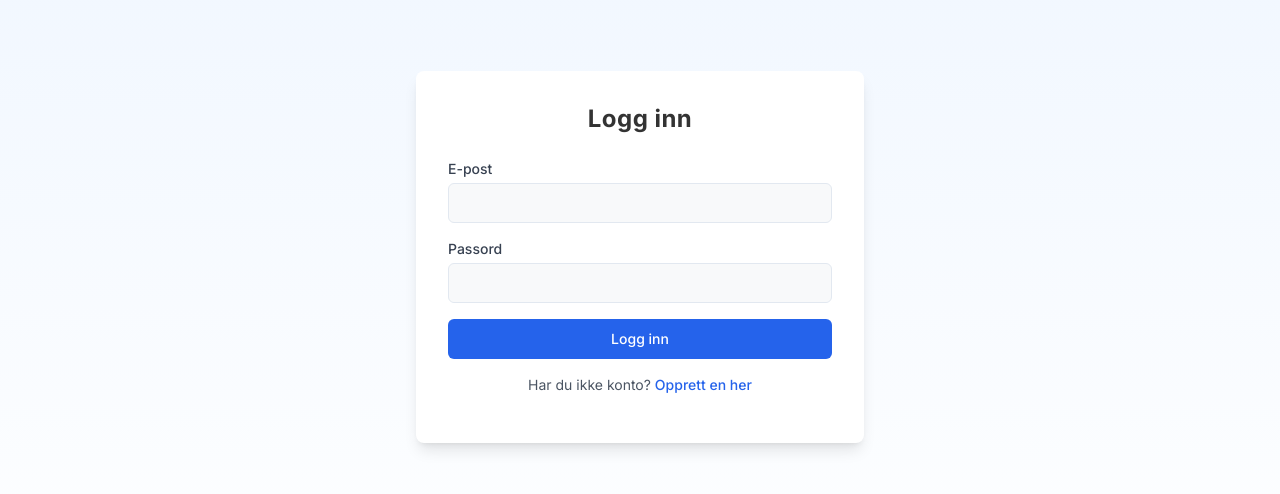
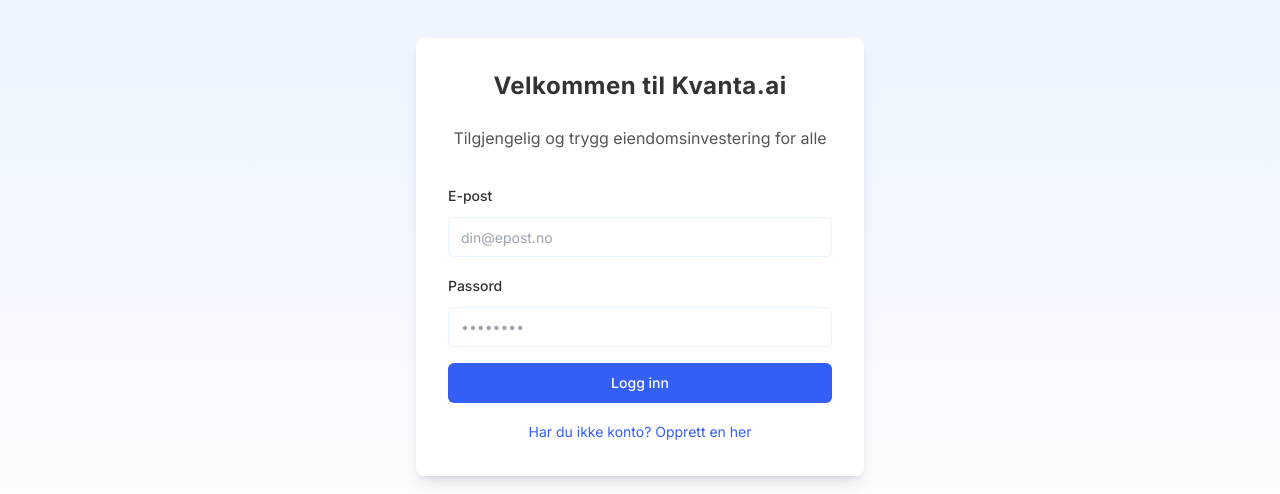
Before and after one commit to TheOctagonAS/kvanta-venture-hub, a React (Vite) app: page /login in a window 1280 px wide. Shown: the part 207-701 px from the top of the page. Built offline with nearby package versions, Linux system fonts and the light colour scheme; no server answers.

Commit message:
Update login page design
Updated the login page to align with the brand identity, enhancing the overall visual consistency and user experience.
[skip gpt_engineer]

```diff
--- a/src/components/LoginForm.tsx
+++ b/src/components/LoginForm.tsx
@@ -64,16 +64,9 @@ const LoginForm = () => {
   };
 
   return (
-    <Card>
-      <CardHeader>
-        <CardTitle className="text-2xl font-bold text-center">
-          Logg inn
-        </CardTitle>
-      </CardHeader>
-      <CardContent>
     <form onSubmit={handleLogin} className="space-y-4">
       <div className="space-y-2">
-            <label htmlFor="email" className="text-sm font-medium">
+        <label htmlFor="email" className="text-sm font-medium text-nordic-charcoal">
           E-post
         </label>
         <Input
@@ -84,10 +77,11 @@ const LoginForm = () => {
           required
           placeholder="din@epost.no"
           disabled={isLoading}
+          className="w-full bg-white border-nordic-softblue focus:border-nordic-blue transition-colors"
         />
       </div>
       <div className="space-y-2">
-            <label htmlFor="password" className="text-sm font-medium">
+        <label htmlFor="password" className="text-sm font-medium text-nordic-charcoal">
           Passord
         </label>
         <Input
@@ -98,23 +92,25 @@ const LoginForm = () => {
           required
           placeholder="••••••••"
           disabled={isLoading}
+          className="w-full bg-white border-nordic-softblue focus:border-nordic-blue transition-colors"
         />
       </div>
       <Button
         type="submit"
-            className="w-full"
+        className="w-full bg-nordic-blue hover:bg-nordic-blue/90 text-white font-medium transition-all duration-200"
         disabled={isLoading}
       >
         {isLoading ? "Logger inn..." : "Logg inn"}
       </Button>
-          <div className="text-center mt-4">
-            <Link to="/register" className="text-sm text-blue-600 hover:text-blue-800">
+      <div className="text-center mt-6">
+        <Link
+          to="/register"
+          className="text-sm text-nordic-blue hover:text-nordic-blue/90 transition-colors"
+        >
           Har du ikke konto? Opprett en her
         </Link>
       </div>
     </form>
-      </CardContent>
-    </Card>
   );
 };
 
--- a/src/pages/Login.tsx
+++ b/src/pages/Login.tsx
@@ -1,30 +1,9 @@
-import { useState } from "react";
-import { useNavigate } from "react-router-dom";
 import { motion } from "framer-motion";
-import { useAuth } from "../contexts/AuthContext";
-import { Button } from "@/components/ui/button";
-import { Input } from "@/components/ui/input";
-import { toast } from "sonner";
+import LoginForm from "@/components/LoginForm";
 
 const Login = () => {
-  const [email, setEmail] = useState("");
-  const [password, setPassword] = useState("");
-  const { login } = useAuth();
-  const navigate = useNavigate();
-
-  const handleSubmit = async (e: React.FormEvent) => {
-    e.preventDefault();
-    try {
-      await login(email, password);
-      toast.success("Innlogging vellykket!");
-      navigate("/eiendommer");
-    } catch (error) {
-      toast.error("Feil ved innlogging. Sjekk brukernavn og passord.");
-    }
-  };
-
   return (
-    <div className="min-h-screen bg-gradient-to-b from-blue-50 to-white flex items-center justify-center p-4">
+    <div className="min-h-screen bg-gradient-to-b from-nordic-softblue to-white flex items-center justify-center p-4">
       <motion.div
         initial={{ opacity: 0, y: 20 }}
         animate={{ opacity: 1, y: 0 }}
@@ -32,47 +11,13 @@ const Login = () => {
         className="w-full max-w-md"
       >
         <div className="bg-white p-8 rounded-lg shadow-lg">
-          <h1 className="text-2xl font-bold text-center mb-6">Logg inn</h1>
-          <form onSubmit={handleSubmit} className="space-y-4">
-            <div>
-              <label htmlFor="email" className="block text-sm font-medium text-gray-700 mb-1">
-                E-post
-              </label>
-              <Input
-                id="email"
-                type="email"
-                value={email}
-                onChange={(e) => setEmail(e.target.value)}
-                required
-                className="w-full"
-              />
-            </div>
-            <div>
-              <label htmlFor="password" className="block text-sm font-medium text-gray-700 mb-1">
-                Passord
-              </label>
-              <Input
-                id="password"
-                type="password"
-                value={password}
-                onChange={(e) => setPassword(e.target.value)}
-                required
-                className="w-full"
-              />
-            </div>
-            <Button type="submit" className="w-full">
-              Logg inn
-            </Button>
-          </form>
-          <p className="mt-4 text-center text-sm text-gray-600">
-            Har du ikke konto?{" "}
-            <button
-              onClick={() => navigate("/register")}
-              className="text-blue-600 hover:text-blue-800 font-medium"
-            >
-              Opprett en her
-            </button>
+          <h1 className="text-2xl font-bold text-center mb-6 text-nordic-charcoal tracking-heading">
+            Velkommen til Kvanta.ai
+          </h1>
+          <p className="text-nordic-gray text-center mb-8">
+            Tilgjengelig og trygg eiendomsinvestering for alle
           </p>
+          <LoginForm />
         </div>
       </motion.div>
     </div>
```
Lines whose indentation alone changed are shown as unchanged.
